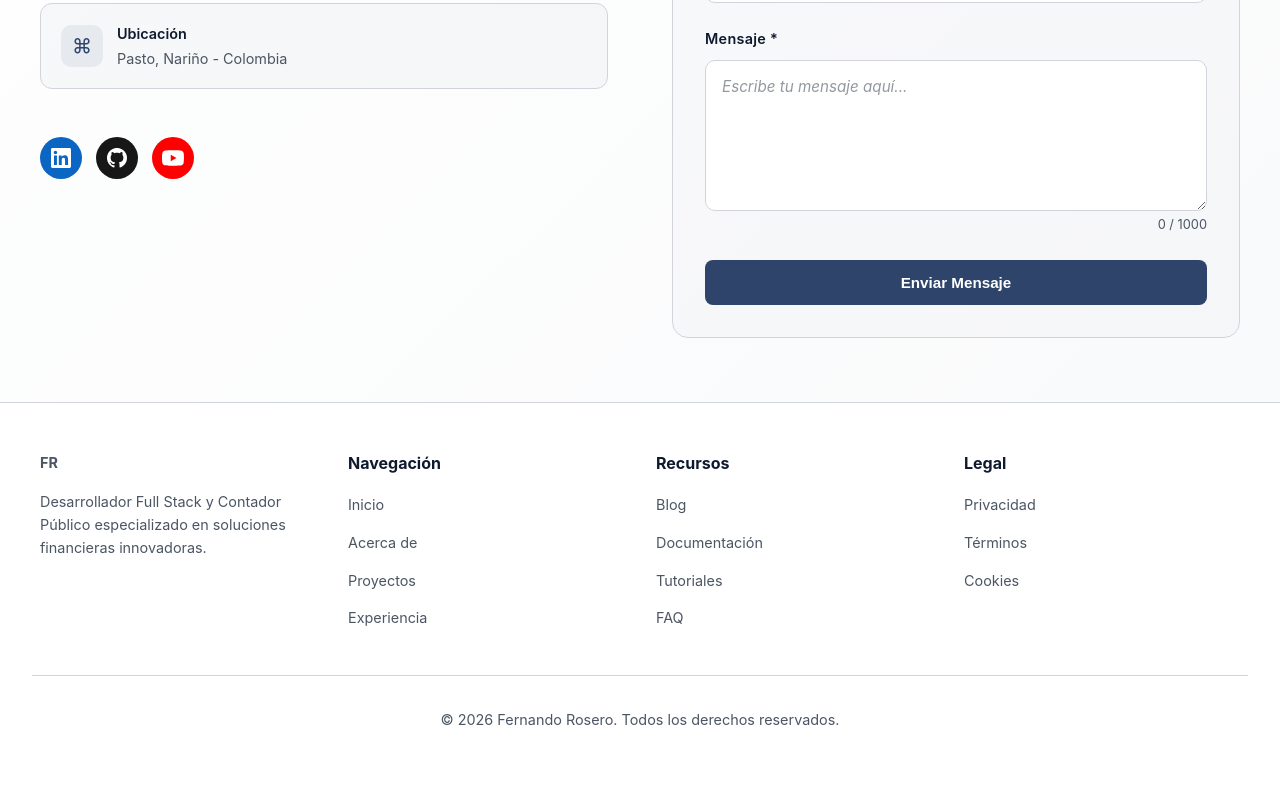
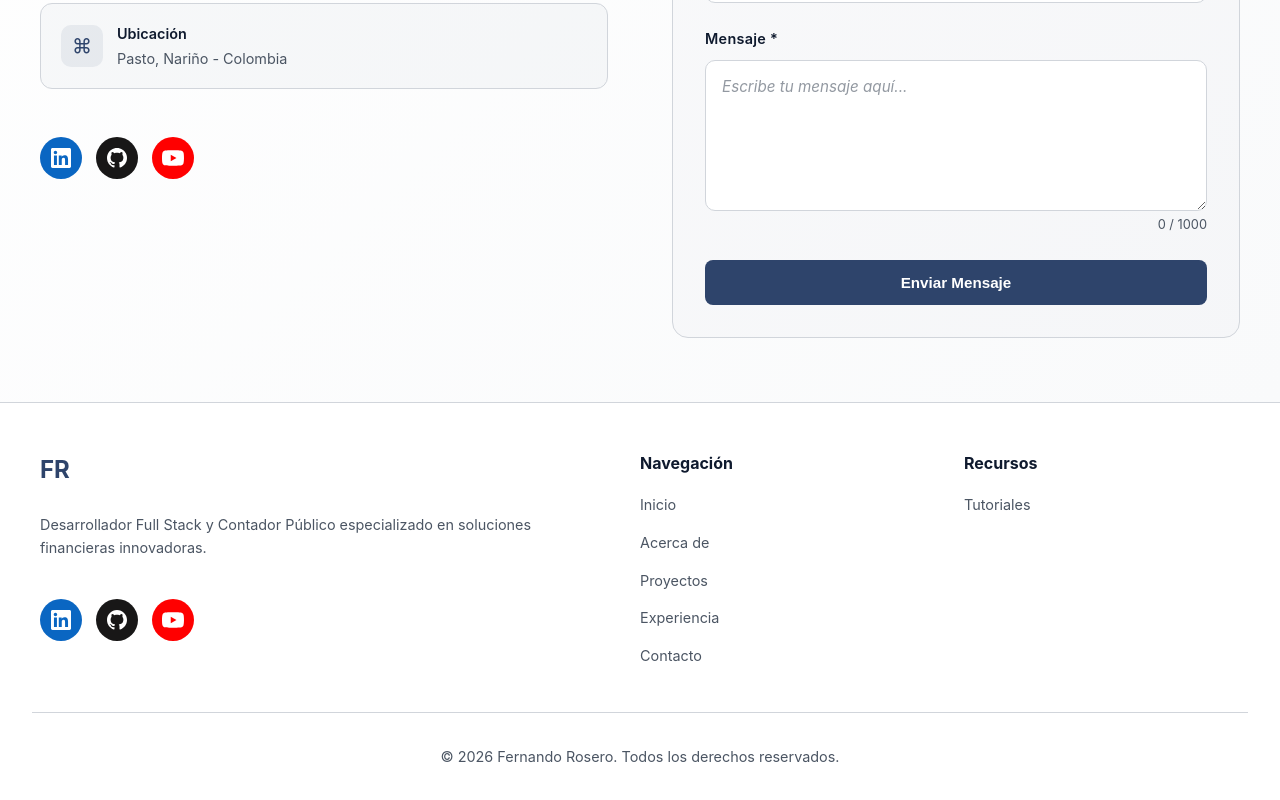
Before and after one commit to fernandorosero91/portafolio, a Next.js app: page / in a window 1280 px wide. Shown: the part 5944-6744 px from the top of the page. Before the commit the page ends 6723 px from the top, so only its background shows below. Built offline with nearby package versions, Linux system fonts and the light colour scheme.

Commit message:
Ajustes en el footer

```diff
--- a/app/components/Footer.tsx
+++ b/app/components/Footer.tsx
@@ -12,30 +12,58 @@ export default function Footer() {
       { label: t('footer.about'), href: '#about' },
       { label: t('footer.projects'), href: '#projects' },
       { label: t('footer.experience'), href: '#experience' },
+      { label: t('footer.contact'), href: '#contact' },
     ],
     [t('footer.resources')]: [
-      { label: t('footer.blog'), href: '#blog' },
-      { label: t('footer.documentation'), href: '#docs' },
-      { label: t('footer.tutorials'), href: '#tutorials' },
-      { label: t('footer.faq'), href: '#faq' },
-    ],
-    [t('footer.legal')]: [
-      { label: t('footer.privacy'), href: '#privacy' },
-      { label: t('footer.terms'), href: '#terms' },
-      { label: t('footer.cookies'), href: '#cookies' },
+      { label: t('footer.tutorials'), href: 'https://www.youtube.com/@gestionxpress', external: true },
     ],
   };
 
   return (
     <footer className="footer">
       <div className="footer-container">
-        <div className="footer-section">
+        <div className="footer-section footer-brand">
           <a href="#" className="navbar-logo footer-logo">
             FR
           </a>
           <p className="footer-description">
             {t('footer.description')}
           </p>
+          <div className="social-links">
+            <a
+              href="https://www.linkedin.com/in/elier-fernando-rosero-bravo-220858248/"
+              target="_blank"
+              rel="noopener noreferrer"
+              className="social-link linkedin"
+              aria-label="LinkedIn"
+            >
+              <svg viewBox="0 0 24 24" fill="currentColor" style={{ width: '20px', height: '20px' }}>
+                <path d="M20.447 20.452h-3.554v-5.569c0-1.328-.027-3.037-1.852-3.037-1.853 0-2.136 1.445-2.136 2.939v5.667H9.351V9h3.414v1.561h.046c.477-.9 1.637-1.85 3.37-1.85 3.601 0 4.267 2.37 4.267 5.455v6.286zM5.337 7.433c-1.144 0-2.063-.926-2.063-2.065 0-1.138.92-2.063 2.063-2.063 1.14 0 2.064.925 2.064 2.063 0 1.139-.925 2.065-2.064 2.065zm1.782 13.019H3.555V9h3.564v11.452zM22.225 0H1.771C.792 0 0 .774 0 1.729v20.542C0 23.227.792 24 1.771 24h20.451C23.2 24 24 23.227 24 22.271V1.729C24 .774 23.2 0 22.222 0h.003z"/>
+              </svg>
+            </a>
+            <a
+              href="https://github.com/fernandorosero91"
+              target="_blank"
+              rel="noopener noreferrer"
+              className="social-link github"
+              aria-label="GitHub"
+            >
+              <svg viewBox="0 0 24 24" fill="currentColor" style={{ width: '20px', height: '20px' }}>
+                <path d="M12 0c-6.626 0-12 5.373-12 12 0 5.302 3.438 9.8 8.207 11.387.599.111.793-.261.793-.577v-2.234c-3.338.726-4.033-1.416-4.033-1.416-.546-1.387-1.333-1.756-1.333-1.756-1.089-.745.083-.729.083-.729 1.205.084 1.839 1.237 1.839 1.237 1.07 1.834 2.807 1.304 3.492.997.107-.775.418-1.305.762-1.604-2.665-.305-5.467-1.334-5.467-5.931 0-1.311.469-2.381 1.236-3.221-.124-.303-.535-1.524.117-3.176 0 0 1.008-.322 3.301 1.23.957-.266 1.983-.399 3.003-.404 1.02.005 2.047.138 3.006.404 2.291-1.552 3.297-1.23 3.297-1.23.653 1.653.242 2.874.118 3.176.77.84 1.235 1.911 1.235 3.221 0 4.609-2.807 5.624-5.479 5.921.43.372.823 1.102.823 2.222v3.293c0 .319.192.694.801.576 4.765-1.589 8.199-6.086 8.199-11.386 0-6.627-5.373-12-12-12z"/>
+              </svg>
+            </a>
+            <a
+              href="https://www.youtube.com/@gestionxpress"
+              target="_blank"
+              rel="noopener noreferrer"
+              className="social-link youtube"
+              aria-label="YouTube"
+            >
+              <svg viewBox="0 0 24 24" fill="currentColor" style={{ width: '22px', height: '22px' }}>
+                <path d="M23.498 6.186a3.016 3.016 0 0 0-2.122-2.136C19.505 3.545 12 3.545 12 3.545s-7.505 0-9.377.505A3.017 3.017 0 0 0 .502 6.186C0 8.07 0 12 0 12s0 3.93.502 5.814a3.016 3.016 0 0 0 2.122 2.136c1.871.505 9.376.505 9.376.505s7.505 0 9.377-.505a3.015 3.015 0 0 0 2.122-2.136C24 15.93 24 12 24 12s0-3.93-.502-5.814zM9.545 15.568V8.432L15.818 12l-6.273 3.568z"/>
+              </svg>
+            </a>
+          </div>
         </div>
 
         {Object.entries(footerLinks).map(([key, links]) => (
@@ -44,7 +72,17 @@ export default function Footer() {
             <ul>
               {links.map((link) => (
                 <li key={link.href}>
-                  <a href={link.href}>{link.label}</a>
+                  {link.external ? (
+                    <a
+                      href={link.href}
+                      target="_blank"
+                      rel="noopener noreferrer"
+                    >
+                      {link.label}
+                    </a>
+                  ) : (
+                    <a href={link.href}>{link.label}</a>
+                  )}
                 </li>
               ))}
             </ul>
--- a/app/globals.css
+++ b/app/globals.css
@@ -1646,7 +1646,7 @@ html.light-mode .social-link.youtube:hover {
 .footer {
   background-color: var(--bg-card);
   border-top: 1px solid var(--border-color);
-  padding: 3rem 2rem;
+  padding: 3rem 2rem 2rem;
 }
 
 html.light-mode .footer {
@@ -1658,14 +1658,27 @@ html.light-mode .footer {
   max-width: 1200px;
   margin: 0 auto;
   display: grid;
-  grid-template-columns: repeat(auto-fit, minmax(250px, 1fr));
-  gap: 2rem;
+  grid-template-columns: 2fr 1fr 1fr;
+  gap: 3rem;
   margin-bottom: 2rem;
+}
+
+@media (max-width: 768px) {
+  .footer-container {
+    grid-template-columns: 1fr;
+    gap: 2rem;
+  }
+}
+
+.footer-brand {
+  display: flex;
+  flex-direction: column;
+  gap: 1rem;
 }
 
 .footer-logo {
   font-size: 1.5rem;
-  margin-bottom: 1rem;
+  margin-bottom: 0.5rem;
   display: block;
 }
 
@@ -1673,16 +1686,108 @@ html.light-mode .footer {
   color: var(--text-tertiary);
   font-size: 0.9rem;
   line-height: 1.6;
+  margin-bottom: 1rem;
 }
 
 html.light-mode .footer-description {
   color: var(--light-text-tertiary);
+}
+
+.footer-brand .social-links {
+  display: flex;
+  gap: 0.875rem;
+  margin-top: 0.5rem;
+}
+
+/* Ensure footer social icons use the same styling as contact section */
+.footer-brand .social-link {
+  width: 42px;
+  height: 42px;
+  border-radius: 50%;
+  display: flex;
+  align-items: center;
+  justify-content: center;
+  color: white;
+  text-decoration: none;
+  transition: all 0.3s ease;
+  font-size: 1.15rem;
+  border: none;
+  outline: none;
+  box-shadow: none;
+}
+
+.footer-brand .social-link:hover {
+  transform: translateY(-3px) scale(1.05);
+  box-shadow: 0 4px 12px rgba(0, 0, 0, 0.3);
+}
+
+.footer-brand .social-link:focus {
+  outline: 2px solid var(--accent-amber);
+  outline-offset: 2px;
+}
+
+/* LinkedIn - Color oficial #0A66C2 */
+.footer-brand .social-link.linkedin {
+  background-color: #0A66C2 !important;
+}
+
+.footer-brand .social-link.linkedin:hover {
+  background-color: #004182 !important;
+  box-shadow: 0 4px 12px rgba(10, 102, 194, 0.4);
+}
+
+/* GitHub - Color oficial #181717 */
+.footer-brand .social-link.github {
+  background-color: #181717 !important;
+}
+
+.footer-brand .social-link.github:hover {
+  background-color: #000000 !important;
+  box-shadow: 0 4px 12px rgba(24, 23, 23, 0.4);
+}
+
+/* YouTube - Color oficial #FF0000 */
+.footer-brand .social-link.youtube {
+  background-color: #FF0000 !important;
+}
+
+.footer-brand .social-link.youtube:hover {
+  background-color: #CC0000 !important;
+  box-shadow: 0 4px 12px rgba(255, 0, 0, 0.4);
+}
+
+html.light-mode .footer-brand .social-link.linkedin {
+  background-color: #0A66C2 !important;
+}
+
+html.light-mode .footer-brand .social-link.linkedin:hover {
+  background-color: #004182 !important;
+  box-shadow: 0 4px 12px rgba(10, 102, 194, 0.4);
+}
+
+html.light-mode .footer-brand .social-link.github {
+  background-color: #181717 !important;
+}
+
+html.light-mode .footer-brand .social-link.github:hover {
+  background-color: #000000 !important;
+  box-shadow: 0 4px 12px rgba(24, 23, 23, 0.4);
+}
+
+html.light-mode .footer-brand .social-link.youtube {
+  background-color: #FF0000 !important;
+}
+
+html.light-mode .footer-brand .social-link.youtube:hover {
+  background-color: #CC0000 !important;
+  box-shadow: 0 4px 12px rgba(255, 0, 0, 0.4);
 }
 
 .footer-section h4 {
   color: var(--text-primary);
   margin-bottom: 1rem;
   font-weight: 700;
+  font-size: 1rem;
 }
 
 html.light-mode .footer-section h4 {
@@ -1697,22 +1802,23 @@ html.light-mode .footer-section h4 {
   margin-bottom: 0.75rem;
 }
 
-.footer-section a {
+/* Solo aplicar estos estilos a los enlaces de navegación, NO a los social-link */
+.footer-section ul a {
   color: var(--text-tertiary);
   text-decoration: none;
   transition: color 0.3s ease;
   font-size: 0.9rem;
 }
 
-html.light-mode .footer-section a {
+html.light-mode .footer-section ul a {
   color: var(--light-text-tertiary);
 }
 
-.footer-section a:hover {
+.footer-section ul a:hover {
   color: var(--accent-amber);
 }
 
-html.light-mode .footer-section a:hover {
+html.light-mode .footer-section ul a:hover {
   color: var(--light-accent-amber);
 }
 
--- a/app/locales/en.tsx
+++ b/app/locales/en.tsx
@@ -84,17 +84,11 @@ export const en = {
     description: 'Full Stack Developer and Public Accountant specialized in innovative financial solutions.',
     navigation: 'Navigation',
     resources: 'Resources',
-    legal: 'Legal',
     home: 'Home',
     about: 'About',
     projects: 'Projects',
     experience: 'Experience',
-    blog: 'Blog',
-    documentation: 'Documentation',
-    tutorials: 'Tutorials',
-    faq: 'FAQ',
-    privacy: 'Privacy',
-    terms: 'Terms',
-    cookies: 'Cookies'
+    contact: 'Contact',
+    tutorials: 'Tutorials'
   }
 };
--- a/app/locales/es.tsx
+++ b/app/locales/es.tsx
@@ -185,17 +185,11 @@ export const es = {
     description: 'Desarrollador Full Stack y Contador Público especializado en soluciones financieras innovadoras.',
     navigation: 'Navegación',
     resources: 'Recursos',
-    legal: 'Legal',
     home: 'Inicio',
     about: 'Acerca de',
     projects: 'Proyectos',
     experience: 'Experiencia',
-    blog: 'Blog',
-    documentation: 'Documentación',
-    tutorials: 'Tutoriales',
-    faq: 'FAQ',
-    privacy: 'Privacidad',
-    terms: 'Términos',
-    cookies: 'Cookies'
+    contact: 'Contacto',
+    tutorials: 'Tutoriales'
   }
 };
```
